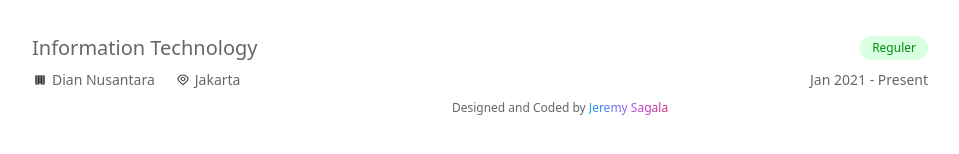
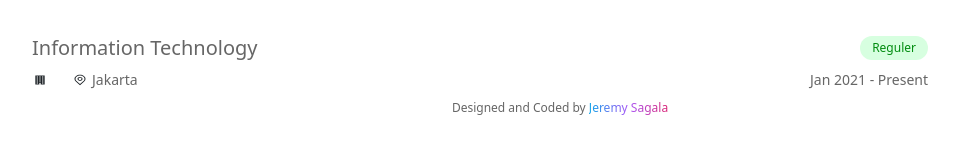
Before and after one commit to zensless/myProfile, a React (Create React App) app: page /about in a window 1280 px wide. Shown: the part 680-834 px from the top of the page, without its empty margins (160-1119 px from the left). Built offline with nearby package versions, Linux system fonts and the light colour scheme.

Commit message:
Update About.js

```diff
--- a/src/Pages/About.js
+++ b/src/Pages/About.js
@@ -32,10 +32,10 @@ function About() {
           Education
         </h1>
         {React.Children.toArray(
-          eduDetails.map(({ Position, Company, Location, Type, Duration }) => (
+          eduDetails.map(({ Position, University, Location, Type, Duration }) => (
             <Work
               position={Position}
-              company={Company}
+              university={University}
               location={Location}
               type={Type}
               duration={Duration}
```
